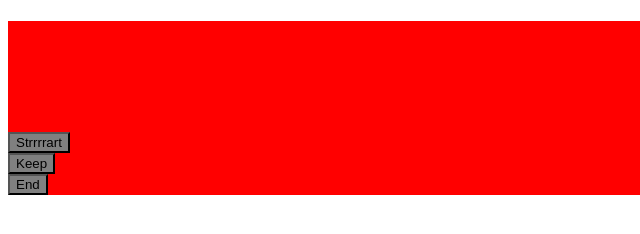
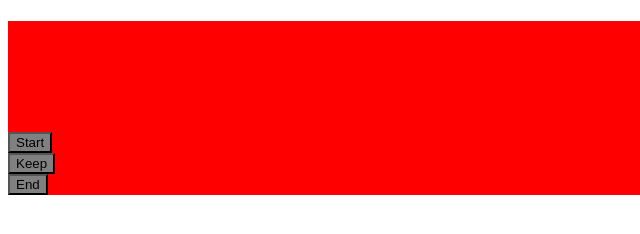
Before and after one commit to amirali-momeni/WebClass, a plain HTML site: page index.html in a window 1280 px wide. Shown: the full height of the page, 0-640 px from the left. Drawn offline with Linux system fonts and the light colour scheme.

Commit message:
Update index.html

```diff
--- a/index.html
+++ b/index.html
@@ -12,7 +12,7 @@
     <div class="container">
         <h1>Miamai</h1>
         <p>Lorem ipsum dolor sit amet consectetur adipisicing elit. Nam necessitatibus veritatis veniam quibusdam! Nisi magni illo dolorem deleniti reprehenderit? Temporibus dicta necessitatibus vero veritatis reiciendis repellat deserunt excepturi alias assumenda!</p>
-        <button class="but1">Strrrrart</button>
+        <button class="but1">Start</button>
         <br>
         <button class="but2">Keep</button>
         <br>
```
